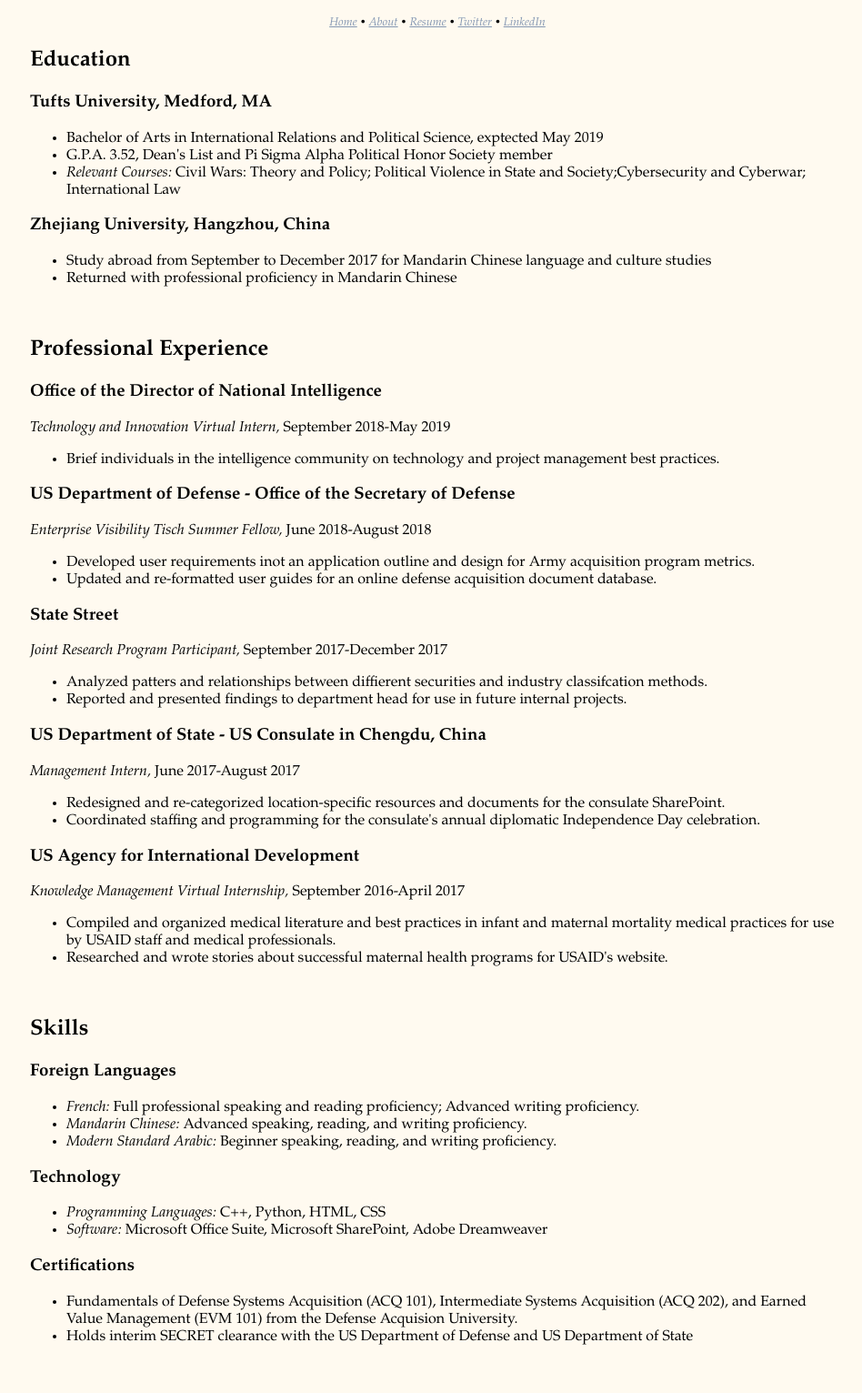
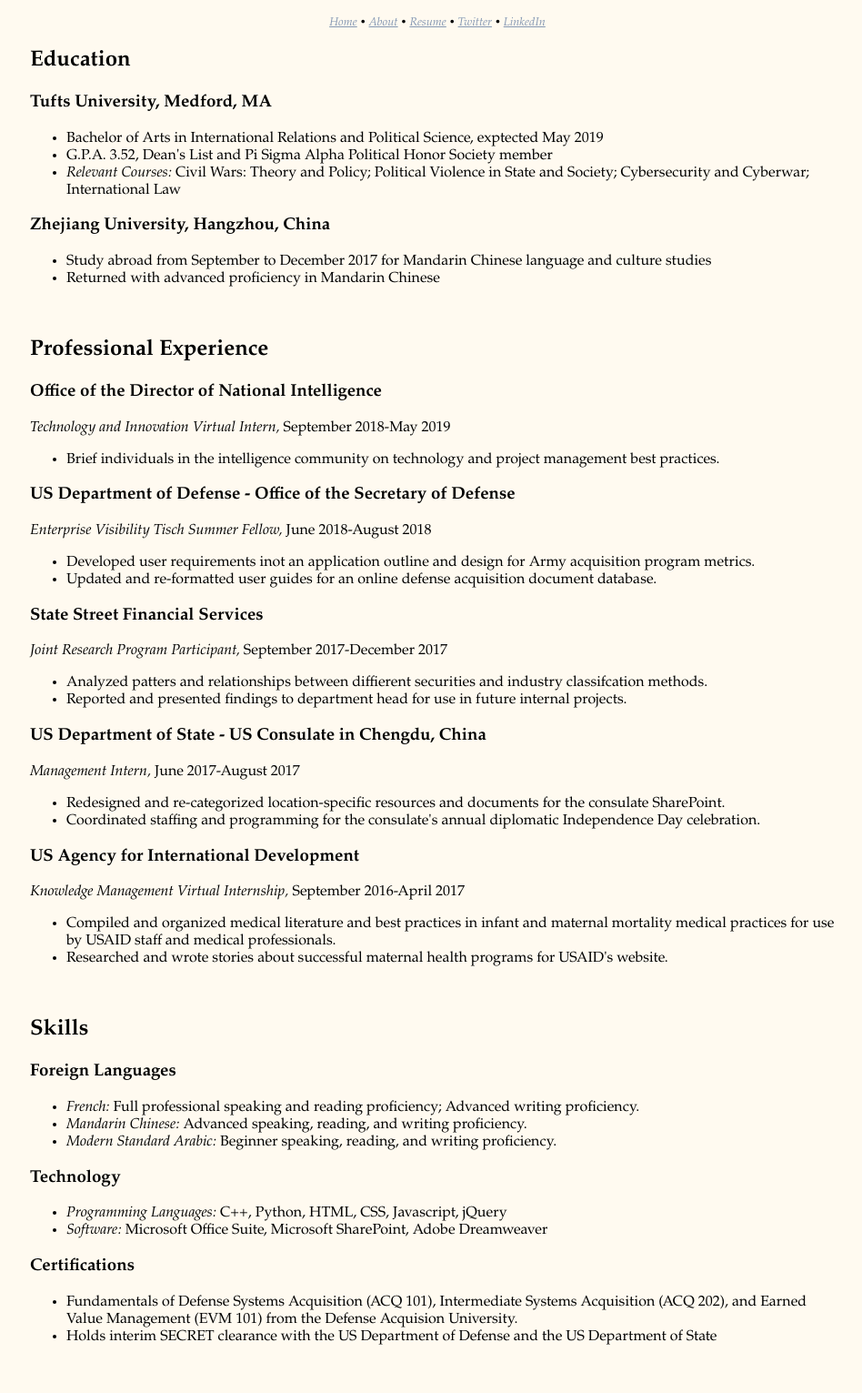
Before and after one commit to ahayma01/ahayma01.github.io, a plain HTML site: page resume.html in a window 1280 px wide. Shown: the part 68-1599 px from the top of the page at 91% size, without its empty margins (159-1107 px from the left). Drawn offline with Linux system fonts and the light colour scheme.

Commit message:
Minor typo and editing fixes

```diff
--- a/bio.html
+++ b/bio.html
@@ -3,7 +3,7 @@
 <head>
 	<meta charset="utf-8"/>
 	<link rel="stylesheet" type="text/css" href="style.css"/>
-	<link rel="shortcut icon" href="favicon.ico" type="image/x-icon"/>
+	<link rel="shortcut icon" href="favicon.ico" type="image/ico"/>
 
 	<title>About Alexandria</title>
 </head>
@@ -17,9 +17,9 @@
 		<a href="https://twitter.com/alexnhayman">Twitter</a> •
 		<a href="https://www.linkedin.com/in/alexandriahayman/">LinkedIn</a>
 	</div>
-	<p>Alexandria is a senior at Tufts University double-majoring in International Relations and Political Science, with a concentration in national security and a minor in Mandarin Chinese. The former VP Finance and VP Operations for the Tufts Debate Society, Alexandria is the Finance Director for the Alliance Linking Leaders in Education and the Services (ALLIES), a student-run think-tank focusing on civil-military relations, and currently interning part-time for the Office of the Director of National Intelligence. She is also the elected chair of the Tufts Community Union Judiciary, a branch of student government, and plays viola in the Tufts Symphony Orchestra.</p>
+	<p>Alexandria is a senior at Tufts University double-majoring in International Relations and Political Science, with a concentration in national security and a minor in Mandarin Chinese. The former VP Finance and VP Operations for the Tufts Debate Society, Alexandria has spent three years as the Finance Director for the Alliance Linking Leaders in Education and the Services (ALLIES), a student-run think-tank focusing on civil-military relations, and is currently interning part-time for the Office of the Director of National Intelligence. She is also the elected chair of the Tufts Community Union Judiciary, a branch of student government, and plays viola in the Tufts Symphony Orchestra.</p>
 
-	<p>In her studies, Alexandria focuses on civil wars and judicial systems in post-civil war societies. She has professional proficiency in French and Mandarin Chinese, and speaks Modern Standard Arabic at a beginning level. She is passionate about learning and practicing languages, teaching debate to young audiences, and studying the defense acquisition process.</p>
+	<p>In her studies, Alexandria focuses on civil wars and judicial systems in post-civil war societies. She has professional proficiency in French and advanced proficiency in Mandarin Chinese, and speaks Modern Standard Arabic at a beginning level. She is passionate about learning and practicing languages, teaching debate to young audiences, and studying the defense acquisition process.</p>
 
 	<p>A fun fact about Alexandria is that she never really grew out of her elementary-school space and rocks phase, and loves to visit the National Air and Space Musuem in Washington, DC and go on hikes to see local geological features.</p>
 </html>
--- a/resume.html
+++ b/resume.html
@@ -3,7 +3,7 @@
 <head>
 	<meta charset="utf-8"/>
 	<link rel="stylesheet" type="text/css" href="style.css"/>
-	<link rel="shortcut icon" href="favicon.ico" type="image/x-icon"/>
+	<link rel="shortcut icon" href="favicon.ico" type="image/ico"/>
 	<title>Resume</title>
 </head>
 
@@ -21,12 +21,12 @@
 			<ul>
 				<li>Bachelor of Arts in International Relations and Political Science, exptected May 2019</li>
 				<li>G.P.A. 3.52, Dean's List and Pi Sigma Alpha Political Honor Society member</li>
-				<li><span class="em">Relevant Courses: </span>Civil Wars: Theory and Policy; Political Violence in State and Society;Cybersecurity and Cyberwar; International Law</li>
+				<li><span class="em">Relevant Courses: </span>Civil Wars: Theory and Policy; Political Violence in State and Society; Cybersecurity and Cyberwar; International Law</li>
 			</ul>
 		<h3 class="subsec">Zhejiang University, Hangzhou, China</h3>
 			<ul>
 				<li>Study abroad from September to December 2017 for Mandarin Chinese language and culture studies</li>
-				<li>Returned with professional proficiency in Mandarin Chinese</li>
+				<li>Returned with advanced proficiency in Mandarin Chinese</li>
 			</ul>
 
 	<br/>
@@ -42,7 +42,7 @@
 				<li>Developed user requirements inot an application outline and design for Army acquisition program metrics.</li>
 				<li>Updated and re-formatted user guides for an online defense acquisition document database.</li>
 			</ul>
-		<h3 class="subsec">State Street</h3>
+		<h3 class="subsec">State Street Financial Services</h3>
 			<div><span class="em">Joint Research Program Participant, </span>September 2017-December 2017</div>
 			<ul>
 				<li>Analyzed patters and relationships between diffierent securities and industry classifcation methods.</li>
@@ -71,14 +71,14 @@
 			</ul>
 		<h3 class="subsec">Technology</h3>
 			<ul>
-				<li><span class="em">Programming Languages: </span>C++, Python, HTML, CSS</li>
+				<li><span class="em">Programming Languages: </span>C++, Python, HTML, CSS, Javascript, jQuery</li>
 				<li> <span class="em">Software: </span>Microsoft Office Suite, Microsoft SharePoint, Adobe Dreamweaver</li>
 			</ul>
 
 		<h3 class="subsec">Certifications</h3>
 			<ul>
 				<li>Fundamentals of Defense Systems Acquisition (ACQ 101), Intermediate Systems Acquisition (ACQ 202), and Earned Value Management (EVM 101) from the Defense Acquision University.</li>
-				<li>Holds interim SECRET clearance with the US Department of Defense and US Department of State</li>
+				<li>Holds interim SECRET clearance with the US Department of Defense and the US Department of State</li>
 			</ul>
 
 	<br/>
```
Also changed, not shown: index.html (+1 -1 lines), 1 other file.
